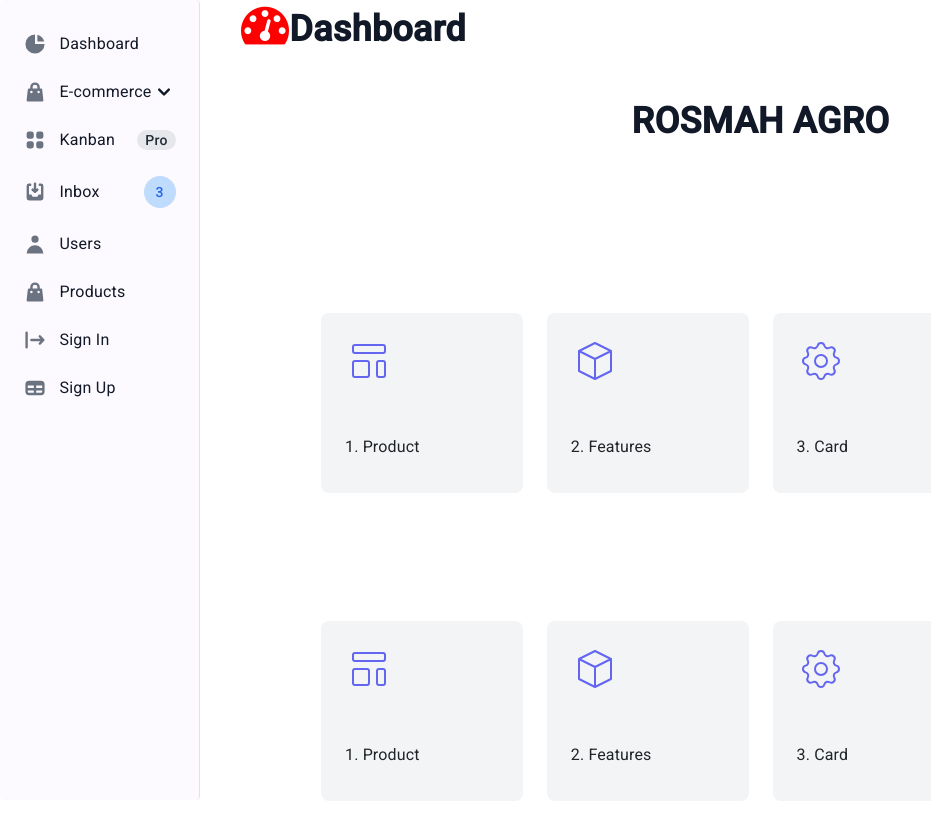
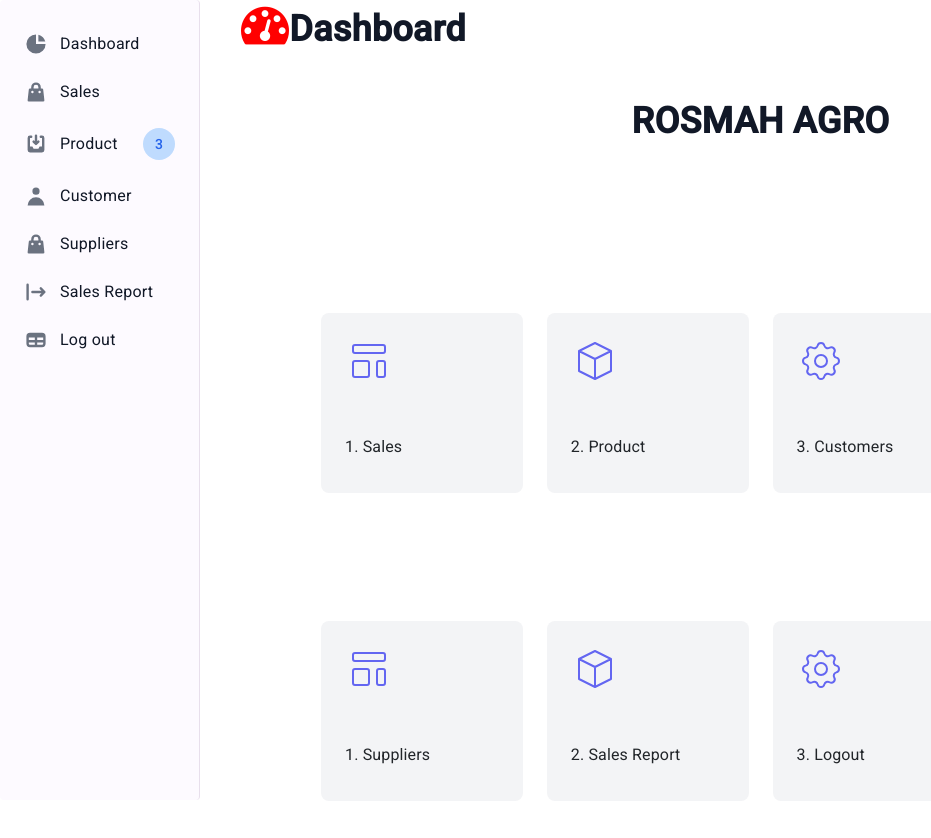
Before and after one commit to karanimaina/RosmahPos, an Angular app: page /dashboard in a window 1280 px wide. Shown: the top 838 px of the page, without its empty margins (0-931 px from the left). Built offline with nearby package versions, Linux system fonts and the light colour scheme.

Commit message:
add supplier

```diff
--- a/src/app/app.module.ts
+++ b/src/app/app.module.ts
@@ -6,12 +6,14 @@ import { AppComponent } from './app.component';
 import { BrowserAnimationsModule } from '@angular/platform-browser/animations';
 import { NavigationComponent } from './navigation/navigation.component';
 import { DashboardComponent } from './dashboard/dashboard.component';
+import { SupplierComponent } from './supplier/supplier.component';
 
 @NgModule({
   declarations: [
     AppComponent,
     NavigationComponent,
-    DashboardComponent
+    DashboardComponent,
+    SupplierComponent
   ],
   imports: [
     BrowserModule,
--- a/src/app/dashboard/dashboard.component.html
+++ b/src/app/dashboard/dashboard.component.html
@@ -20,7 +20,7 @@
 
               </div>
               <h3 class="text-lg font-bold mb-2">
-                1. Product
+                1. Sales
               </h3>
             </div>
             <div class="p-6 bg-gray-100 rounded-lg">
@@ -32,7 +32,7 @@
                 </svg>
               </div>
               <h3 class="text-lg font-bold mb-2">
-                2. Features
+                2. Product
               </h3>
             </div>
             <div class="p-6 bg-gray-100 rounded-lg" style="cursor: auto;">
@@ -46,7 +46,7 @@
                 </svg>
               </div>
               <h3 class="text-lg font-bold mb-2">
-                3. Card
+                3. Customers
               </h3>
             </div>
           </div>
@@ -70,7 +70,7 @@
 
               </div>
               <h3 class="text-lg font-bold mb-2">
-                1. Product
+                1. Suppliers
               </h3>
 
 
@@ -85,7 +85,7 @@
                 </svg>
               </div>
               <h3 class="text-lg font-bold mb-2">
-                2. Features
+                2. Sales Report
 
 
               </h3>
@@ -101,7 +101,7 @@
                 </svg>
               </div>
               <h3 class="text-lg font-bold mb-2">
-                3. Card
+                3. Logout
               </h3>
             </div>
           </div>
--- a/src/app/navigation/navigation.component.html
+++ b/src/app/navigation/navigation.component.html
@@ -8,59 +8,40 @@
         </a>
       </li>
       <li>
-        <button type="button" class="flex items-center w-full p-2 text-base font-normal text-gray-900 transition duration-75 rounded-lg group hover:bg-gray-100 dark:text-white dark:hover:bg-gray-700" aria-controls="dropdown-example" data-collapse-toggle="dropdown-example">
-          <svg aria-hidden="true" class="flex-shrink-0 w-6 h-6 text-gray-500 transition duration-75 group-hover:text-gray-900 dark:text-gray-400 dark:group-hover:text-white" fill="currentColor" viewBox="0 0 20 20" xmlns="http://www.w3.org/2000/svg"><path fill-rule="evenodd" d="M10 2a4 4 0 00-4 4v1H5a1 1 0 00-.994.89l-1 9A1 1 0 004 18h12a1 1 0 00.994-1.11l-1-9A1 1 0 0015 7h-1V6a4 4 0 00-4-4zm2 5V6a2 2 0 10-4 0v1h4zm-6 3a1 1 0 112 0 1 1 0 01-2 0zm7-1a1 1 0 100 2 1 1 0 000-2z" clip-rule="evenodd"></path></svg>
-          <span class="flex-1 ml-3 text-left whitespace-nowrap" sidebar-toggle-item>E-commerce</span>
-          <svg sidebar-toggle-item class="w-6 h-6" fill="currentColor" viewBox="0 0 20 20" xmlns="http://www.w3.org/2000/svg"><path fill-rule="evenodd" d="M5.293 7.293a1 1 0 011.414 0L10 10.586l3.293-3.293a1 1 0 111.414 1.414l-4 4a1 1 0 01-1.414 0l-4-4a1 1 0 010-1.414z" clip-rule="evenodd"></path></svg>
-        </button>
-        <ul id="dropdown-example" class="hidden py-2 space-y-2">
-          <li>
-            <a href="#" class="flex items-center w-full p-2 text-base font-normal text-gray-900 transition duration-75 rounded-lg pl-11 group hover:bg-gray-100 dark:text-white dark:hover:bg-gray-700">Products</a>
-          </li>
-          <li>
-            <a href="#" class="flex items-center w-full p-2 text-base font-normal text-gray-900 transition duration-75 rounded-lg pl-11 group hover:bg-gray-100 dark:text-white dark:hover:bg-gray-700">Billing</a>
-          </li>
-          <li>
-            <a href="#" class="flex items-center w-full p-2 text-base font-normal text-gray-900 transition duration-75 rounded-lg pl-11 group hover:bg-gray-100 dark:text-white dark:hover:bg-gray-700">Invoice</a>
-          </li>
-        </ul>
-      </li>
-      <li>
         <a href="#" class="flex items-center p-2 text-base font-normal text-gray-900 rounded-lg dark:text-white hover:bg-gray-100 dark:hover:bg-gray-700">
-          <svg aria-hidden="true" class="flex-shrink-0 w-6 h-6 text-gray-500 transition duration-75 dark:text-gray-400 group-hover:text-gray-900 dark:group-hover:text-white" fill="currentColor" viewBox="0 0 20 20" xmlns="http://www.w3.org/2000/svg"><path d="M5 3a2 2 0 00-2 2v2a2 2 0 002 2h2a2 2 0 002-2V5a2 2 0 00-2-2H5zM5 11a2 2 0 00-2 2v2a2 2 0 002 2h2a2 2 0 002-2v-2a2 2 0 00-2-2H5zM11 5a2 2 0 012-2h2a2 2 0 012 2v2a2 2 0 01-2 2h-2a2 2 0 01-2-2V5zM11 13a2 2 0 012-2h2a2 2 0 012 2v2a2 2 0 01-2 2h-2a2 2 0 01-2-2v-2z"></path></svg>
-          <span class="flex-1 ml-3 whitespace-nowrap">Kanban</span>
-          <span class="inline-flex items-center justify-center px-2 ml-3 text-sm font-medium text-gray-800 bg-gray-200 rounded-full dark:bg-gray-700 dark:text-gray-300">Pro</span>
+          <svg aria-hidden="true" class="flex-shrink-0 w-6 h-6 text-gray-500 transition duration-75 dark:text-gray-400 group-hover:text-gray-900 dark:group-hover:text-white" fill="currentColor" viewBox="0 0 20 20" xmlns="http://www.w3.org/2000/svg"><path fill-rule="evenodd" d="M10 2a4 4 0 00-4 4v1H5a1 1 0 00-.994.89l-1 9A1 1 0 004 18h12a1 1 0 00.994-1.11l-1-9A1 1 0 0015 7h-1V6a4 4 0 00-4-4zm2 5V6a2 2 0 10-4 0v1h4zm-6 3a1 1 0 112 0 1 1 0 01-2 0zm7-1a1 1 0 100 2 1 1 0 000-2z" clip-rule="evenodd"></path></svg>
+          <span class="flex-1 ml-3 whitespace-nowrap">Sales</span>
         </a>
       </li>
       <li>
         <a href="#" class="flex items-center p-2 text-base font-normal text-gray-900 rounded-lg dark:text-white hover:bg-gray-100 dark:hover:bg-gray-700">
           <svg aria-hidden="true" class="flex-shrink-0 w-6 h-6 text-gray-500 transition duration-75 dark:text-gray-400 group-hover:text-gray-900 dark:group-hover:text-white" fill="currentColor" viewBox="0 0 20 20" xmlns="http://www.w3.org/2000/svg"><path d="M8.707 7.293a1 1 0 00-1.414 1.414l2 2a1 1 0 001.414 0l2-2a1 1 0 00-1.414-1.414L11 7.586V3a1 1 0 10-2 0v4.586l-.293-.293z"></path><path d="M3 5a2 2 0 012-2h1a1 1 0 010 2H5v7h2l1 2h4l1-2h2V5h-1a1 1 0 110-2h1a2 2 0 012 2v10a2 2 0 01-2 2H5a2 2 0 01-2-2V5z"></path></svg>
-          <span class="flex-1 ml-3 whitespace-nowrap">Inbox</span>
+          <span class="flex-1 ml-3 whitespace-nowrap">Product</span>
           <span class="inline-flex items-center justify-center w-3 h-3 p-3 ml-3 text-sm font-medium text-blue-600 bg-blue-200 rounded-full dark:bg-blue-900 dark:text-blue-200">3</span>
         </a>
       </li>
       <li>
         <a href="#" class="flex items-center p-2 text-base font-normal text-gray-900 rounded-lg dark:text-white hover:bg-gray-100 dark:hover:bg-gray-700">
           <svg aria-hidden="true" class="flex-shrink-0 w-6 h-6 text-gray-500 transition duration-75 dark:text-gray-400 group-hover:text-gray-900 dark:group-hover:text-white" fill="currentColor" viewBox="0 0 20 20" xmlns="http://www.w3.org/2000/svg"><path fill-rule="evenodd" d="M10 9a3 3 0 100-6 3 3 0 000 6zm-7 9a7 7 0 1114 0H3z" clip-rule="evenodd"></path></svg>
-          <span class="flex-1 ml-3 whitespace-nowrap">Users</span>
+          <span class="flex-1 ml-3 whitespace-nowrap">Customer</span>
         </a>
       </li>
       <li>
         <a href="#" class="flex items-center p-2 text-base font-normal text-gray-900 rounded-lg dark:text-white hover:bg-gray-100 dark:hover:bg-gray-700">
           <svg aria-hidden="true" class="flex-shrink-0 w-6 h-6 text-gray-500 transition duration-75 dark:text-gray-400 group-hover:text-gray-900 dark:group-hover:text-white" fill="currentColor" viewBox="0 0 20 20" xmlns="http://www.w3.org/2000/svg"><path fill-rule="evenodd" d="M10 2a4 4 0 00-4 4v1H5a1 1 0 00-.994.89l-1 9A1 1 0 004 18h12a1 1 0 00.994-1.11l-1-9A1 1 0 0015 7h-1V6a4 4 0 00-4-4zm2 5V6a2 2 0 10-4 0v1h4zm-6 3a1 1 0 112 0 1 1 0 01-2 0zm7-1a1 1 0 100 2 1 1 0 000-2z" clip-rule="evenodd"></path></svg>
-          <span class="flex-1 ml-3 whitespace-nowrap">Products</span>
+          <span class="flex-1 ml-3 whitespace-nowrap">Suppliers</span>
         </a>
       </li>
       <li>
         <a href="#" class="flex items-center p-2 text-base font-normal text-gray-900 rounded-lg dark:text-white hover:bg-gray-100 dark:hover:bg-gray-700">
           <svg aria-hidden="true" class="flex-shrink-0 w-6 h-6 text-gray-500 transition duration-75 dark:text-gray-400 group-hover:text-gray-900 dark:group-hover:text-white" fill="currentColor" viewBox="0 0 20 20" xmlns="http://www.w3.org/2000/svg"><path fill-rule="evenodd" d="M3 3a1 1 0 00-1 1v12a1 1 0 102 0V4a1 1 0 00-1-1zm10.293 9.293a1 1 0 001.414 1.414l3-3a1 1 0 000-1.414l-3-3a1 1 0 10-1.414 1.414L14.586 9H7a1 1 0 100 2h7.586l-1.293 1.293z" clip-rule="evenodd"></path></svg>
-          <span class="flex-1 ml-3 whitespace-nowrap">Sign In</span>
+          <span class="flex-1 ml-3 whitespace-nowrap">Sales Report</span>
         </a>
       </li>
       <li>
         <a href="#" class="flex items-center p-2 text-base font-normal text-gray-900 rounded-lg dark:text-white hover:bg-gray-100 dark:hover:bg-gray-700">
           <svg aria-hidden="true" class="flex-shrink-0 w-6 h-6 text-gray-500 transition duration-75 dark:text-gray-400 group-hover:text-gray-900 dark:group-hover:text-white" fill="currentColor" viewBox="0 0 20 20" xmlns="http://www.w3.org/2000/svg"><path fill-rule="evenodd" d="M5 4a3 3 0 00-3 3v6a3 3 0 003 3h10a3 3 0 003-3V7a3 3 0 00-3-3H5zm-1 9v-1h5v2H5a1 1 0 01-1-1zm7 1h4a1 1 0 001-1v-1h-5v2zm0-4h5V8h-5v2zM9 8H4v2h5V8z" clip-rule="evenodd"></path></svg>
-          <span class="flex-1 ml-3 whitespace-nowrap">Sign Up</span>
+          <span class="flex-1 ml-3 whitespace-nowrap">Log out</span>
         </a>
       </li>
       </ul>
--- /dev/null
+++ b/src/app/supplier/supplier.component.html
@@ -0,0 +1 @@
+<p>supplier works!</p>
```
Also changed, not shown: src/app/supplier/supplier.component.ts (added, +10 -0 lines), src/app/supplier/supplier.component.css (added), 1 other file (tests, documents, lock files or other folders).
